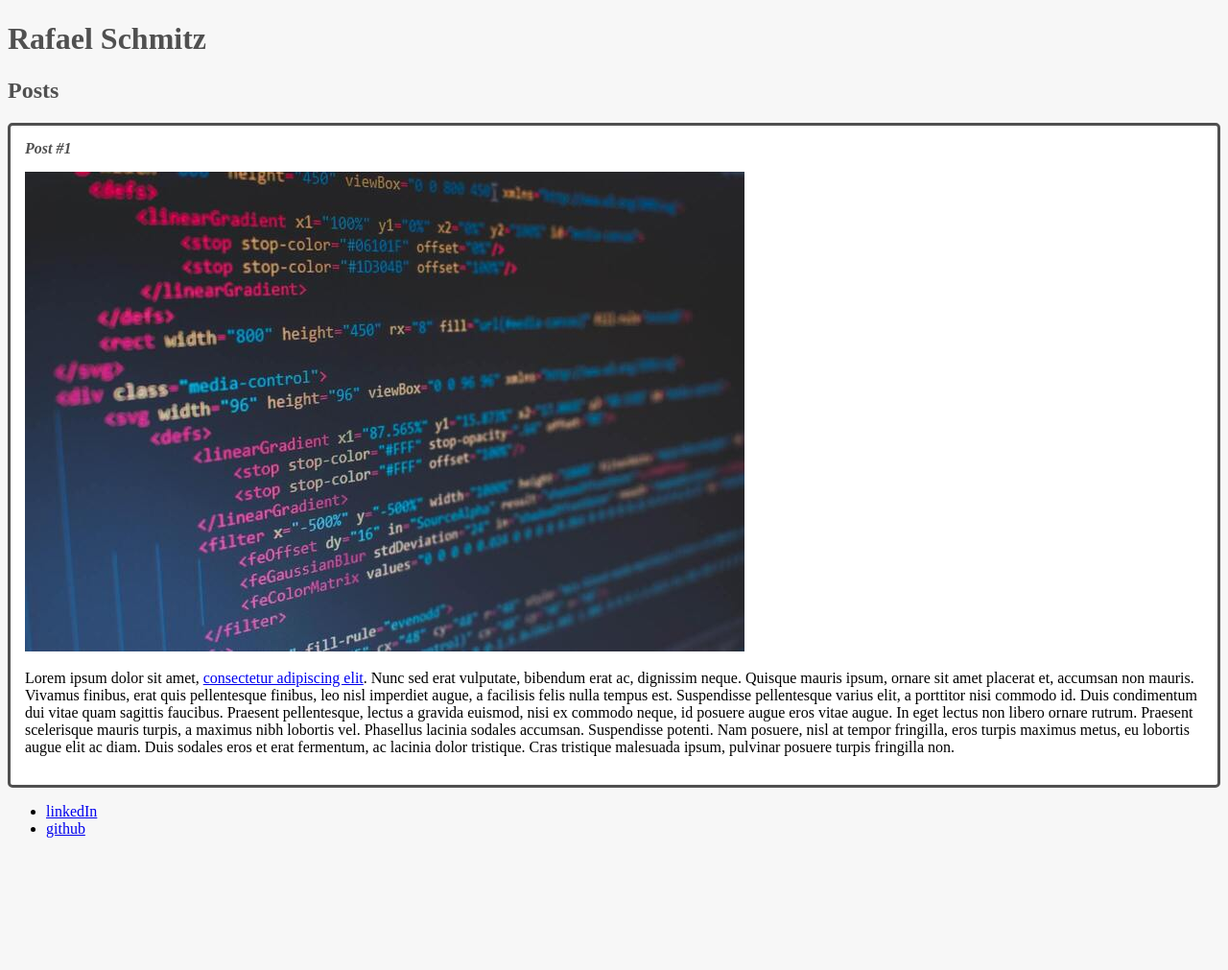
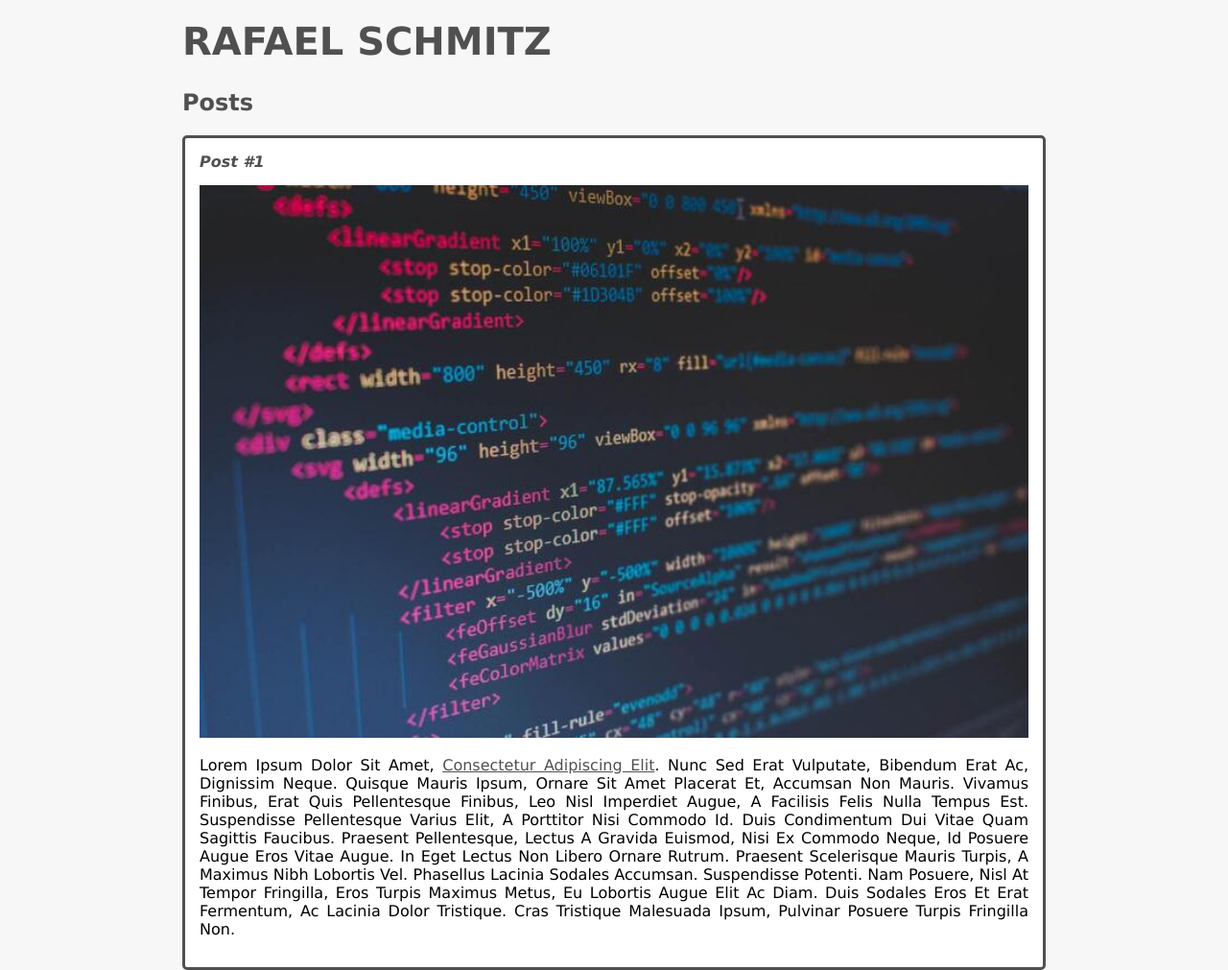
Before and after one commit to Reifhel/Santander-Bootcamp---DIO, a plain HTML site: page modulo 2/Introdução a criação de websites com HTML5 e CSS3/index.html in a window 1280 px wide. Shown: the part 117-1128 px from the top of the page at 96% size. Before the commit the page ends 1006 px from the top, so only its background shows below. Drawn offline with Linux system fonts and the light colour scheme.

Commit message:
fim da introdução ao html e css

```diff
--- a/modulo 2/Introdução a criação de websites com HTML5 e CSS3/index.html
+++ b/modulo 2/Introdução a criação de websites com HTML5 e CSS3/index.html
@@ -45,7 +45,7 @@
         </section>
 
         <footer>
-            <ul>
+            <ul class="lista_contatos">
                 <li>
                     <a href="https://www.linkedin.com/in/rafael-schmitz-b18816209/" target="_blank"> linkedIn </a>
                 </li>
--- a/modulo 2/Introdução a criação de websites com HTML5 e CSS3/style.css
+++ b/modulo 2/Introdução a criação de websites com HTML5 e CSS3/style.css
@@ -1,8 +1,21 @@
 body{
     background-color: #f7f7f7;
+    font-family: Verdana;
+    max-width: 900px;
+    margin: auto;
 }
 
 #title, .post_title, .subtitle{
+    color: #505050;
+}
+
+#title{
+    font-size: 40px;
+    text-transform: uppercase;
+}
+
+a{
+    text-decoration: underline;
     color: #505050;
 }
 
@@ -16,11 +29,14 @@ body{
 .post_content{
     margin: 0;
     margin-bottom: 15px;
+    text-transform: capitalize;
+    text-align: justify;
 }
 
 .post_image{
     margin: 0;
     margin-bottom: 15px;
+    width: 100%;
 }
 
 .post{
@@ -35,3 +51,12 @@ body{
     border-radius: 50px;
     border: 3px solid #505050;
 }
+
+.lista_contatos{
+    list-style-type: none;
+    padding-left: 15px;
+}
+
+.lista_contatos li a{
+    text-decoration: none;
+}
```
